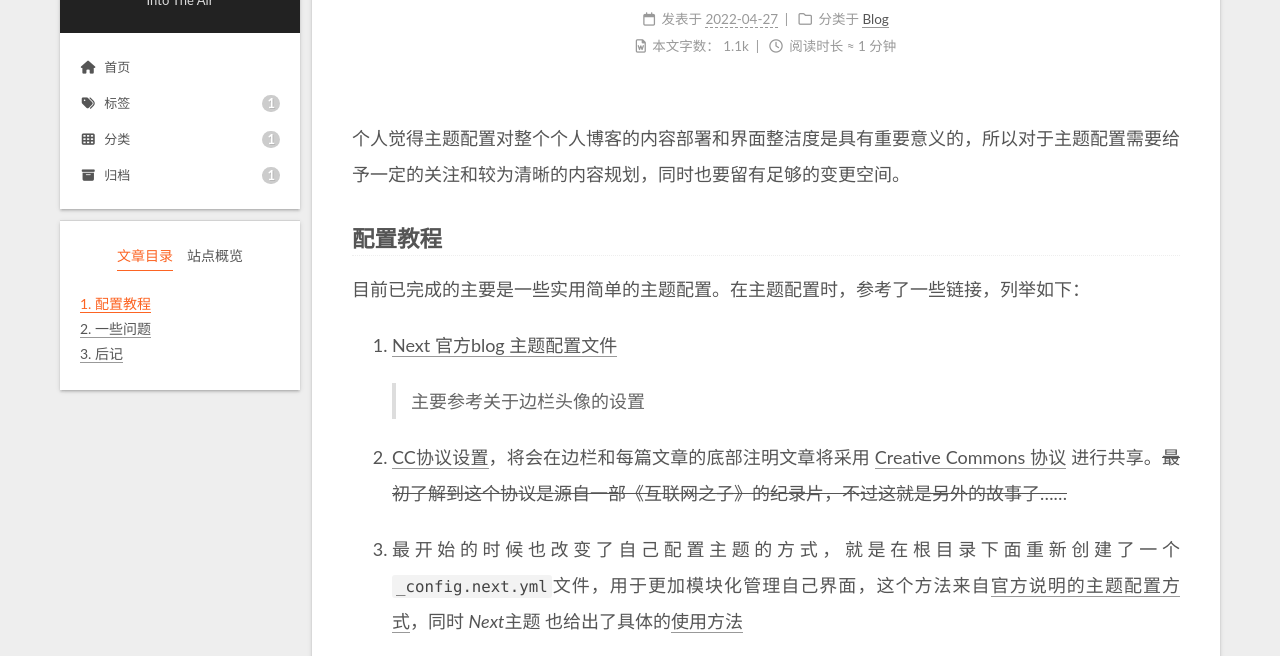
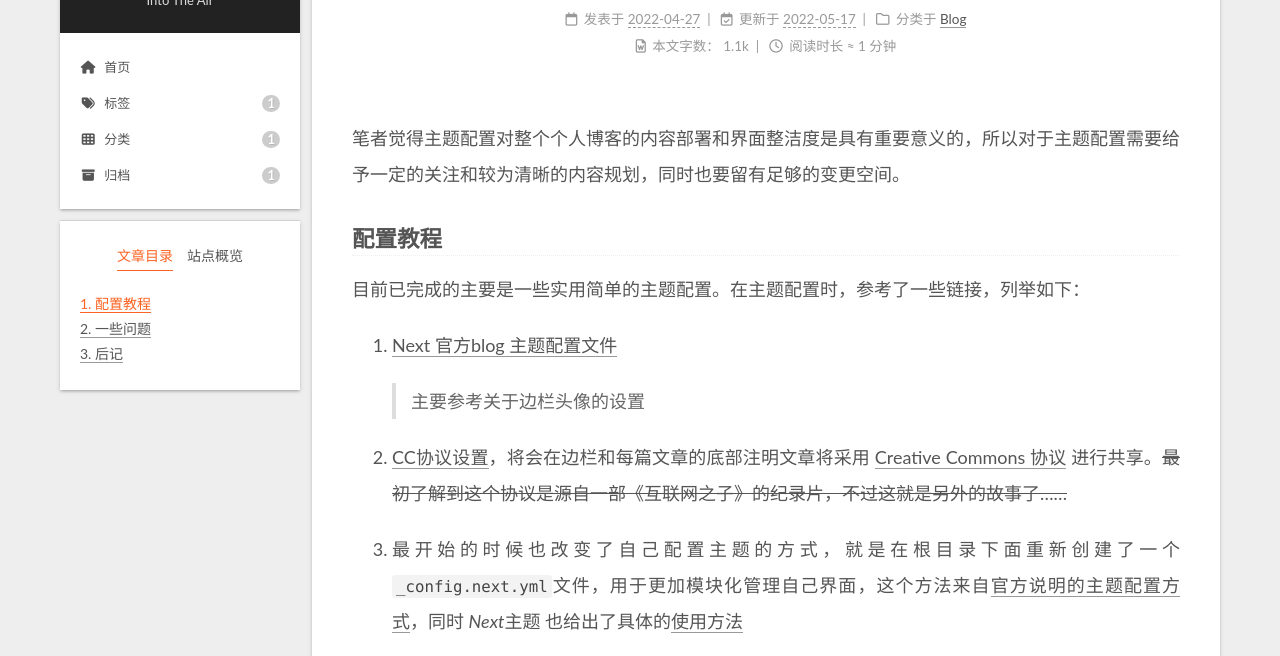
Before and after one commit to Dasio-lemo/Dasio-lemo.github.io, a plain HTML site: page 2022/04/27/blog-theme-config/index.html in a window 1280 px wide. Shown: the part 81-737 px from the top of the page. Drawn offline with nearby package versions, Linux system fonts and the light colour scheme.

Commit message:
Site updated: 2022-05-17 23:36:27

```diff
--- a/2022/04/27/blog-theme-config/index.html
+++ b/2022/04/27/blog-theme-config/index.html
@@ -21,15 +21,15 @@
 
 <script class="next-config" data-name="main" type="application/json">{"hostname":"dasio-lemo.github.io","root":"/","images":"/images","scheme":"Gemini","darkmode":true,"version":"8.11.0","exturl":false,"sidebar":{"position":"left","display":"post","padding":18,"offset":12},"copycode":false,"bookmark":{"enable":false,"color":"#222","save":"auto"},"mediumzoom":false,"lazyload":false,"pangu":false,"comments":{"style":"tabs","active":null,"storage":true,"lazyload":false,"nav":null},"stickytabs":false,"motion":{"enable":true,"async":false,"transition":{"post_block":"fadeIn","post_header":"fadeInDown","post_body":"fadeInDown","coll_header":"fadeInLeft","sidebar":"fadeInUp"}},"prism":false,"i18n":{"placeholder":"搜索...","empty":"没有找到任何搜索结果：${query}","hits_time":"找到 ${hits} 个搜索结果（用时 ${time} 毫秒）","hits":"找到 ${hits} 个搜索结果"}}</script><script src="/js/config.js"></script>
 
-    <meta name="description" content="个人觉得主题配置对整个个人博客的内容部署和界面整洁度是具有重要意义的，所以对于主题配置需要给予一定的关注和较为清晰的内容规划，同时也要留有足够的变更空间。 配置教程目前已完成的主要是一些实用简单的主题配置。在主题配置时，参考了一些链接，列举如下：">
+    <meta name="description" content="笔者觉得主题配置对整个个人博客的内容部署和界面整洁度是具有重要意义的，所以对于主题配置需要给予一定的关注和较为清晰的内容规划，同时也要留有足够的变更空间。 配置教程目前已完成的主要是一些实用简单的主题配置。在主题配置时，参考了一些链接，列举如下：">
 <meta property="og:type" content="article">
 <meta property="og:title" content="Blog 主题配置">
 <meta property="og:url" content="https://dasio-lemo.github.io/2022/04/27/blog-theme-config/index.html">
 <meta property="og:site_name" content="言说">
-<meta property="og:description" content="个人觉得主题配置对整个个人博客的内容部署和界面整洁度是具有重要意义的，所以对于主题配置需要给予一定的关注和较为清晰的内容规划，同时也要留有足够的变更空间。 配置教程目前已完成的主要是一些实用简单的主题配置。在主题配置时，参考了一些链接，列举如下：">
+<meta property="og:description" content="笔者觉得主题配置对整个个人博客的内容部署和界面整洁度是具有重要意义的，所以对于主题配置需要给予一定的关注和较为清晰的内容规划，同时也要留有足够的变更空间。 配置教程目前已完成的主要是一些实用简单的主题配置。在主题配置时，参考了一些链接，列举如下：">
 <meta property="og:locale" content="zh_CN">
 <meta property="article:published_time" content="2022-04-26T17:49:40.000Z">
-<meta property="article:modified_time" content="2022-04-27T12:30:05.519Z">
+<meta property="article:modified_time" content="2022-05-17T15:08:29.541Z">
 <meta property="article:author" content="Dasio Lemo">
 <meta property="article:tag" content="Blog-theme">
 <meta name="twitter:card" content="summary">
@@ -216,8 +216,14 @@
       </span>
       <span class="post-meta-item-text">发表于</span>
 
-
-      <time title="创建时间：2022-04-27 01:49:40 / 修改时间：20:30:05" itemprop="dateCreated datePublished" datetime="2022-04-27T01:49:40+08:00">2022-04-27</time>
+      <time title="创建时间：2022-04-27 01:49:40" itemprop="dateCreated datePublished" datetime="2022-04-27T01:49:40+08:00">2022-04-27</time>
+    </span>
+    <span class="post-meta-item">
+      <span class="post-meta-item-icon">
+        <i class="far fa-calendar-check"></i>
+      </span>
+      <span class="post-meta-item-text">更新于</span>
+      <time title="修改时间：2022-05-17 23:08:29" itemprop="dateModified" datetime="2022-05-17T23:08:29+08:00">2022-05-17</time>
     </span>
     <span class="post-meta-item">
       <span class="post-meta-item-icon">
@@ -254,7 +260,7 @@
 
 
     <div class="post-body" itemprop="articleBody">
-        <p>个人觉得主题配置对整个个人博客的内容部署和界面整洁度是具有重要意义的，所以对于主题配置需要给予一定的关注和较为清晰的内容规划，同时也要留有足够的变更空间。</p>
+        <p>笔者觉得主题配置对整个个人博客的内容部署和界面整洁度是具有重要意义的，所以对于主题配置需要给予一定的关注和较为清晰的内容规划，同时也要留有足够的变更空间。</p>
 <h3 id="配置教程"><a href="#配置教程" class="headerlink" title="配置教程"></a>配置教程</h3><p>目前已完成的主要是一些实用简单的主题配置。在主题配置时，参考了一些链接，列举如下：<span id="more"></span></p>
 <ol>
 <li><p><a target="_blank" rel="noopener" href="https://github.com/next-theme/theme-next-docs/blob/master/_config.next.yml">Next 官方blog 主题配置文件</a></p>
```
Also changed, not shown: index.html (+9 -3 lines).
